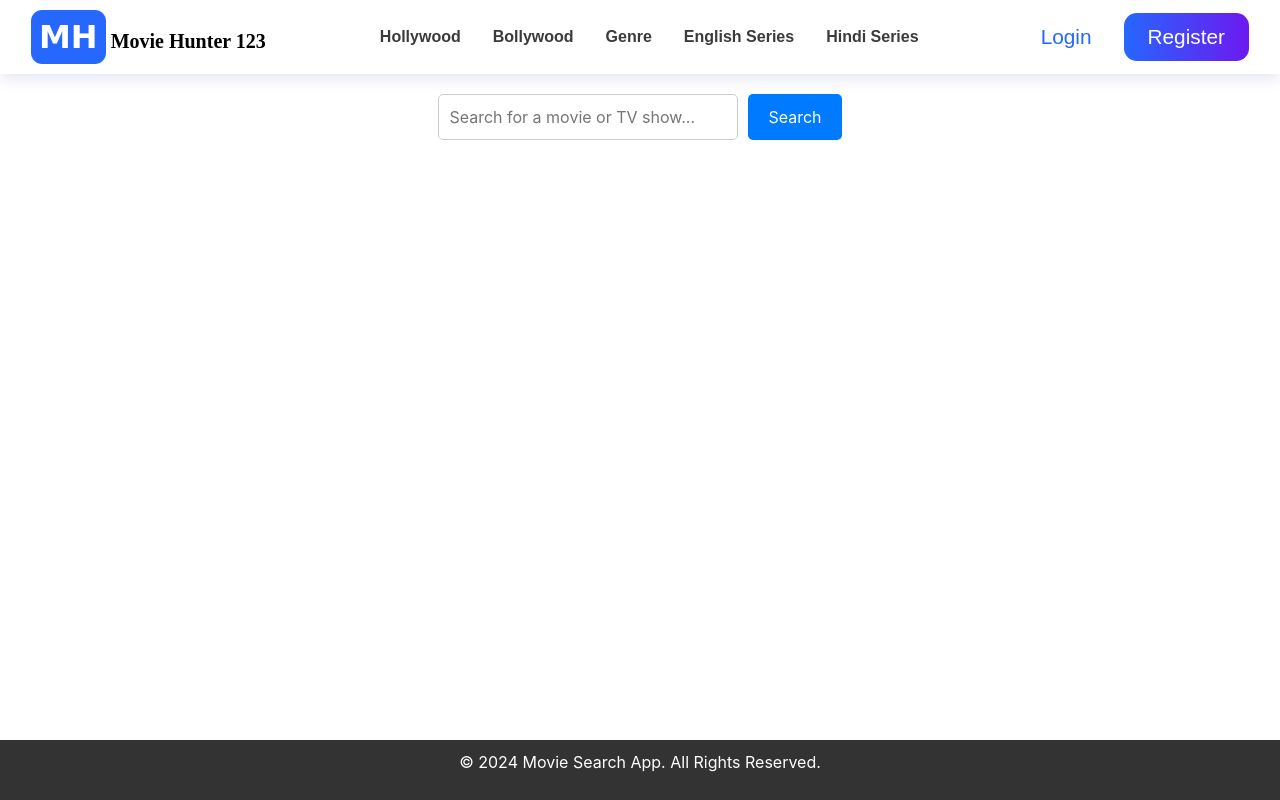
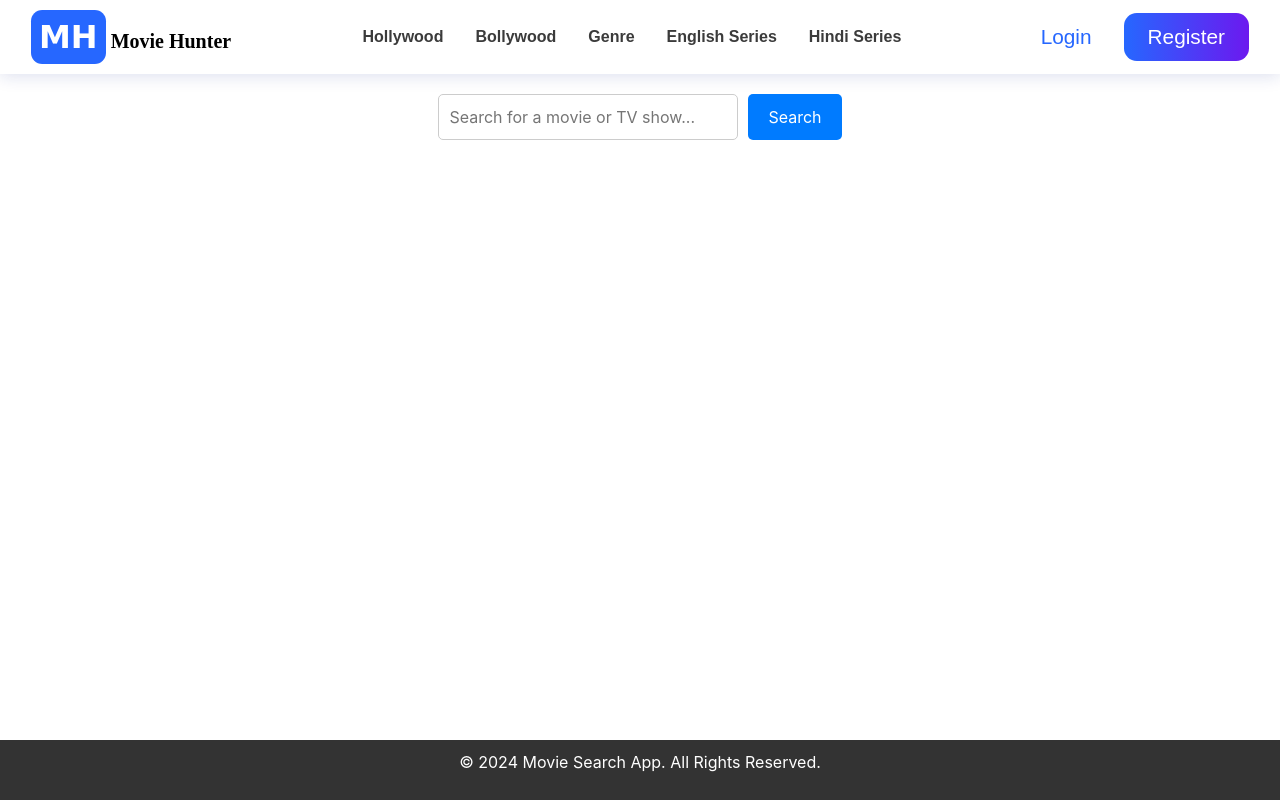
Before and after one commit to pranjal2101/Movie-Hunter, a plain HTML site: page index.html in a window 1280 px wide. Drawn offline with nearby package versions, Linux system fonts and the light colour scheme.

Commit message:
Practice

```diff
--- a/index.html
+++ b/index.html
@@ -11,7 +11,7 @@
 <body>
     <nav class="navbar navbar-expand-lg ">
         <div class="container-fluid">
-            <a class="navbar-brand" href="#"><span class="logo">MH</span> Movie Hunter 123</a>
+            <a class="navbar-brand" href="#"><span class="logo">MH</span> Movie Hunter</a>
             <button class="navbar-toggler" type="button" data-bs-toggle="collapse"
                 data-bs-target="#navbarSupportedContent" aria-controls="navbarSupportedContent" aria-expanded="false"
                 aria-label="Toggle navigation">
```
